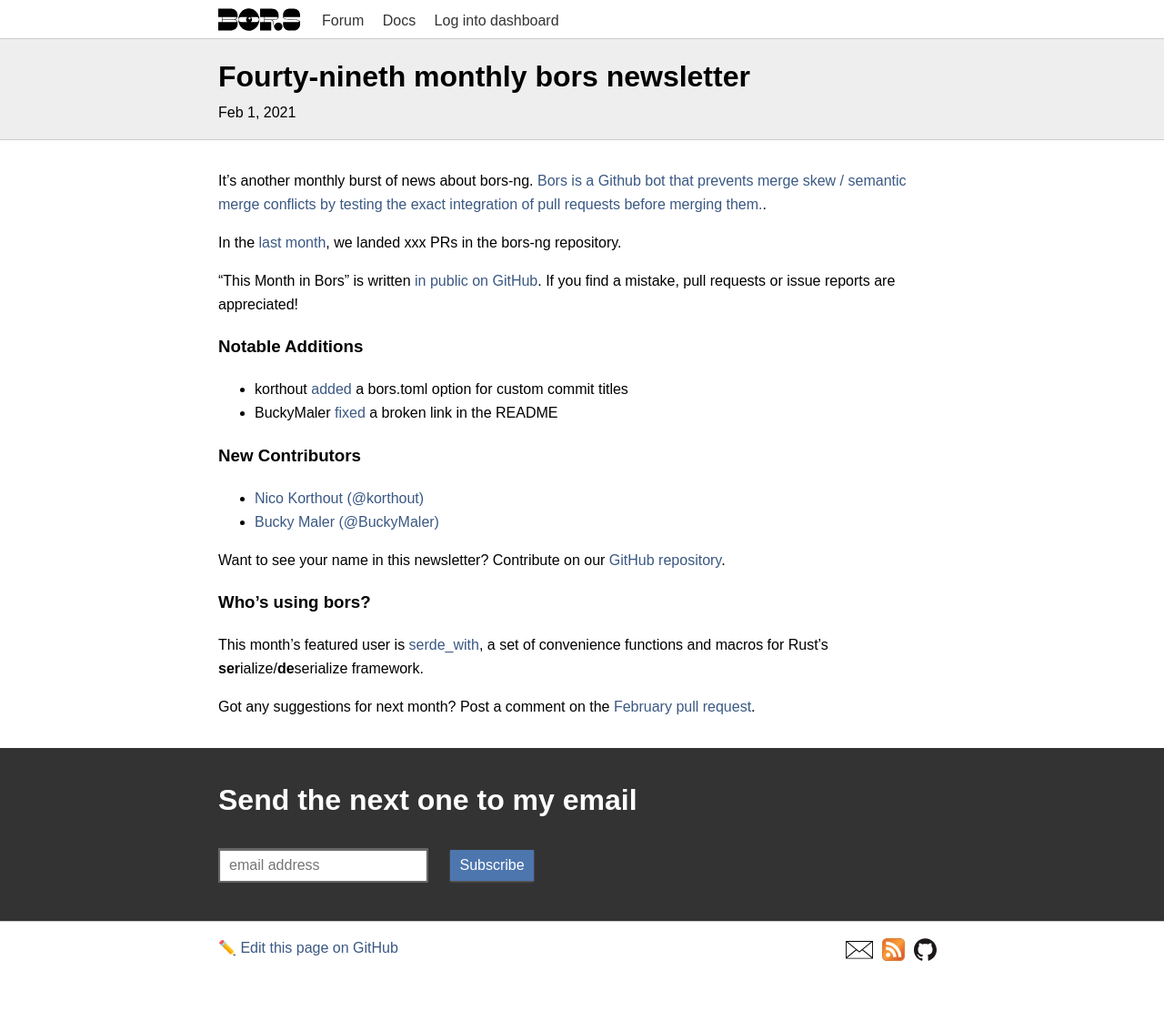
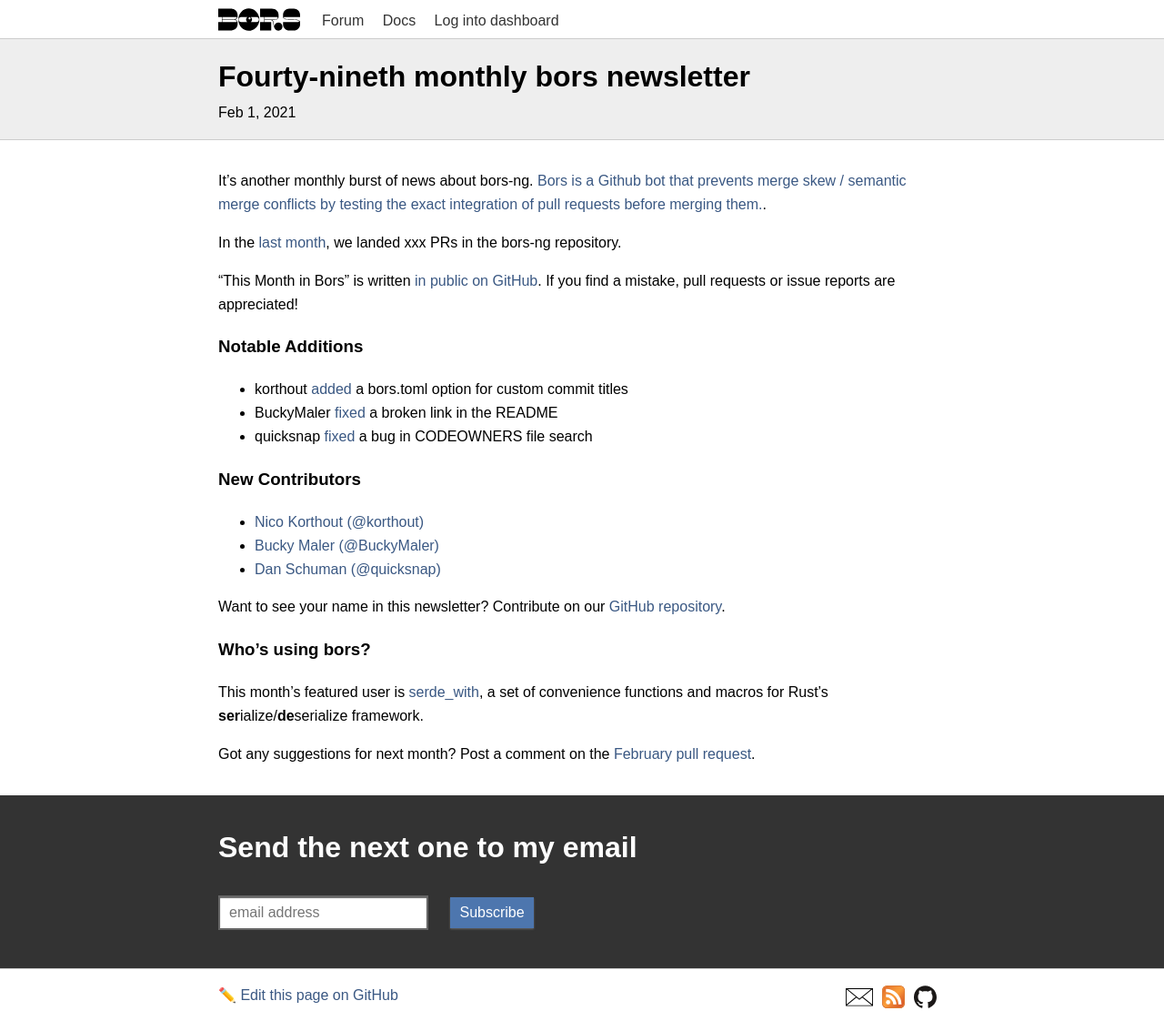
Before and after one commit to bors-ng/bors-ng.github.io, a Jekyll site: the page built from _posts/2021-02-01-tmib-49.md, in a window 1280 px wide. Shown: the whole page at 91% size. Built offline with Jekyll 4.4.1, drawn with Linux system fonts in a browser that asks for light colours; before the commit the page ends 1071 px from its top, so only the background shows below that.

Commit message:
Add bors-ng/bors-ng#1128
Add @quicksnap to new contributors list.

```diff
--- a/_posts/2021-02-01-tmib-49.md
+++ b/_posts/2021-02-01-tmib-49.md
@@ -21,12 +21,14 @@
 
 * korthout [added](https://github.com/bors-ng/bors-ng/pull/1040) a bors.toml option for custom commit titles
 * BuckyMaler [fixed](https://github.com/bors-ng/bors-ng/pull/1118) a broken link in the README
+* quicksnap [fixed](https://github.com/bors-ng/bors-ng/pull/1128) a bug in CODEOWNERS file search
 
 
 ### New Contributors
 
 * [Nico Korthout (@korthout)](https://github.com/korthout)
 * [Bucky Maler (@BuckyMaler)](https://github.com/BuckyMaler)
+* [Dan Schuman (@quicksnap)](https://github.com/quicksnap)
 
 Want to see your name in this newsletter? Contribute on our [GitHub repository](https://github.com/bors-ng/bors-ng).
 
```
